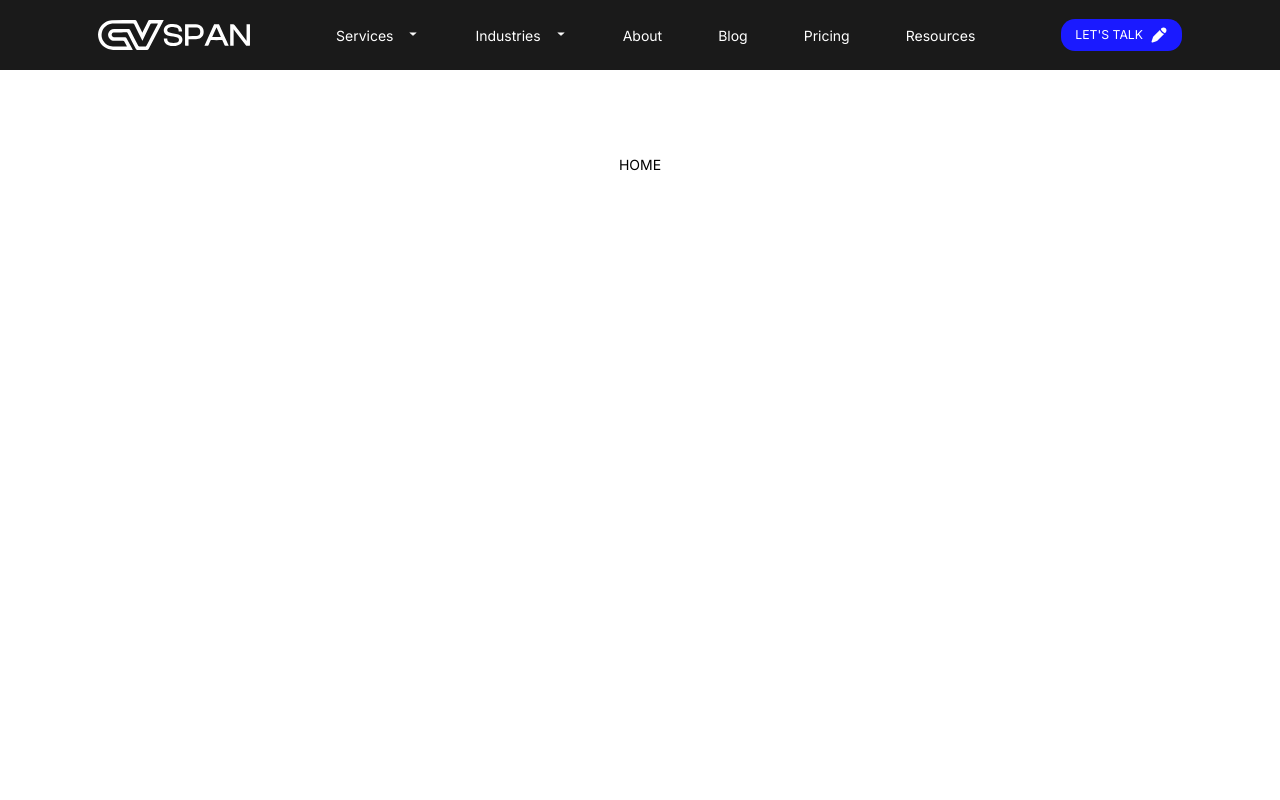
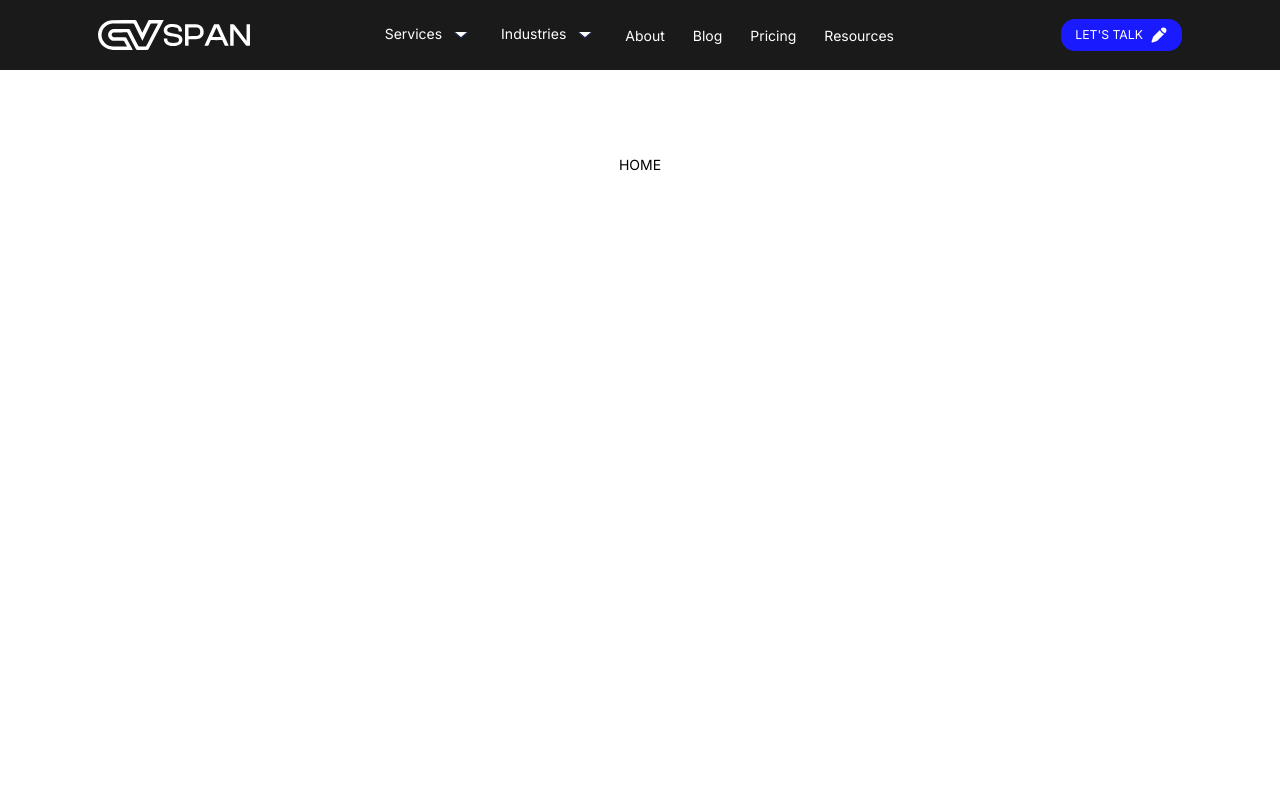
Before and after one commit to cvspan/cvspan-web, a Next.js app: page / in a window 1280 px wide. Shown: the top 800 px of the page. Built offline with nearby package versions, Linux system fonts and the light colour scheme.

Commit message:
Fix spacing between navlinks

```diff
--- a/src/components/molecules/layout/navbar/components/index.tsx
+++ b/src/components/molecules/layout/navbar/components/index.tsx
@@ -33,7 +33,7 @@ export const NavMenu = ({
         onIndexChanged(0);
     }
     return (
-        <div className="mx-auto flex basis-1/2 flex-nowrap items-center">
+        <div className="mx-auto flex basis-1/2 flex-nowrap items-center gap-x-8">
             {NavButtons.map((navButton: NavButton) => (
                 <div className="border-box max-w-full flex-grow-0 basis-0" key={navButton.id}>
                     <div>
@@ -42,18 +42,23 @@ export const NavMenu = ({
                                 onIndexChanged(navButton.id);
                             }}
                             type="button"
-                            className="inline-flex px-8 text-base text-white"
+                            className="inline-flex text-base text-white"
                         >
                             <span className="pe-2">{navButton.text}</span>
                             <svg
                                 xmlns="http://www.w3.org/2000/svg"
-                                width="19"
-                                height="18"
-                                viewBox="0 0 19 18"
+                                width="24"
+                                height="24"
+                                viewBox="0 0 24 24"
                                 fill="currentColor"
-                                className={`rotate-0 transform ps-2 transition duration-500 ease-in-out`}
                             >
-                                <path d="M14.75 6.75L9.5 11.25L4.25 6.75" stroke="white" />
+                                <path
+                                    d="M19 9L12 15L5 9"
+                                    stroke="#1C274C"
+                                    strokeWidth="1.5"
+                                    strokeLinecap="round"
+                                    strokeLinejoin="round"
+                                />
                             </svg>
                         </button>
                     </div>
@@ -71,7 +76,7 @@ export const NavMenu = ({
                                                 <ul className="grid gap-x-14">
                                                     {NAVBAR_LIST.map((navList: NavbarList) => (
                                                         <li key={navList.id} className="row-start-2">
-                                                            <h2 className="text-slate-1100 text-lg">{navList.title}</h2>
+                                                            <h2 className="text-lg text-slate-1100">{navList.title}</h2>
                                                             <ul className="mt-8 grid gap-y-8">
                                                                 {navList.list.map((list: SubNavbarList) => (
                                                                     <li className="" key={list.id}>
@@ -135,7 +140,7 @@ export const NavMenu = ({
             ))}
 
             {NavLinks.map((navLink: NavLink) => (
-                <Link href="/" className="px-8 text-base text-white" key={navLink.id}>
+                <Link href="/" className="text-base text-white" key={navLink.id}>
                     {navLink.text}
                 </Link>
             ))}
@@ -148,7 +153,7 @@ export const NavLetsTalkButton = () => {
         <button
             type="button"
             aria-label="Let's Talk"
-            className="bg-blue-1000 inline-flex items-center gap-x-2 whitespace-nowrap text-nowrap rounded-2xl px-4 py-2 text-sm text-white"
+            className="inline-flex items-center gap-x-2 whitespace-nowrap text-nowrap rounded-2xl bg-blue-1000 px-4 py-2 text-sm text-white"
         >
             LET{`'`}S TALK
             <svg xmlns="http://www.w3.org/2000/svg" width="18" height="18" viewBox="0 0 18 18" fill="none" className="">
```
